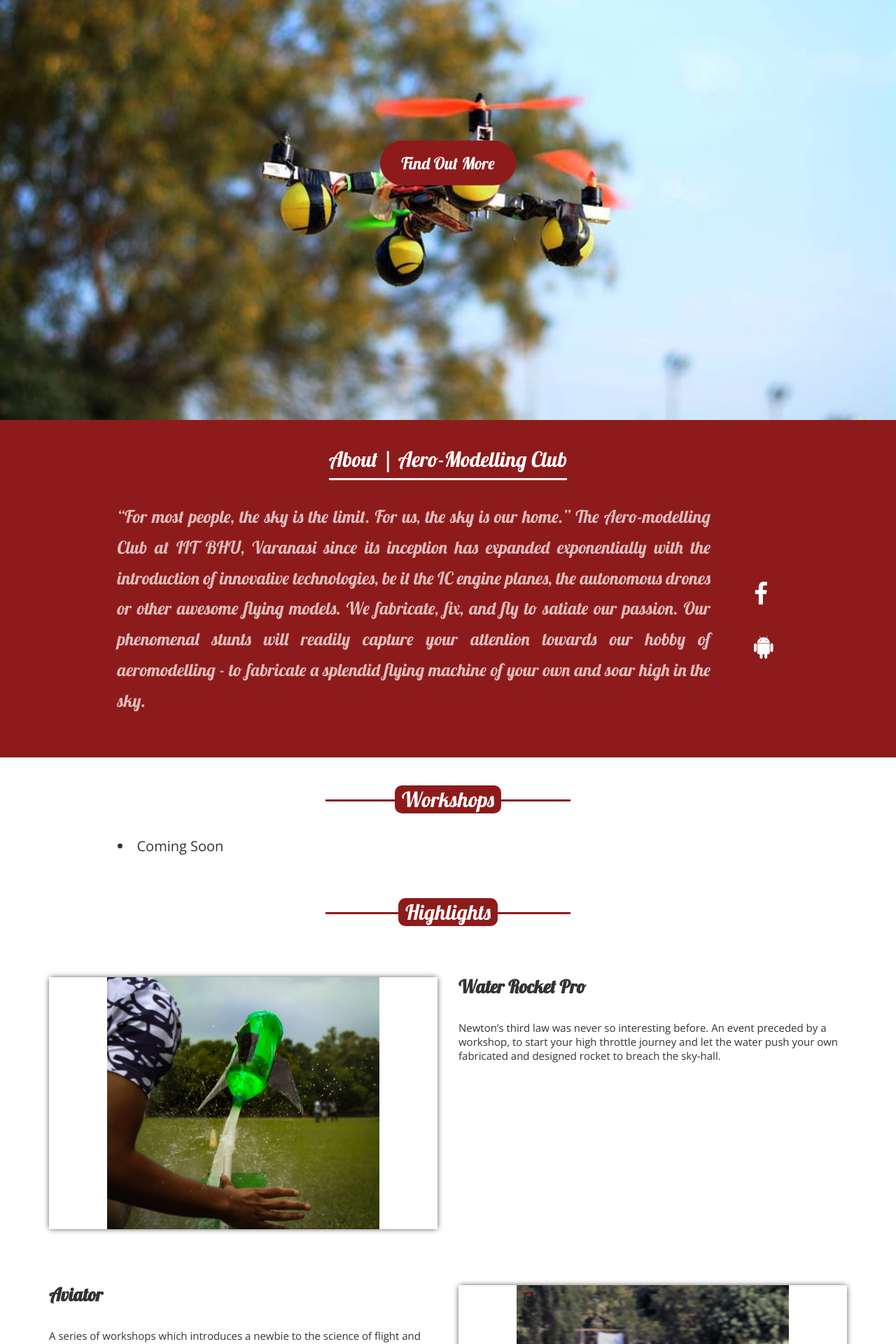
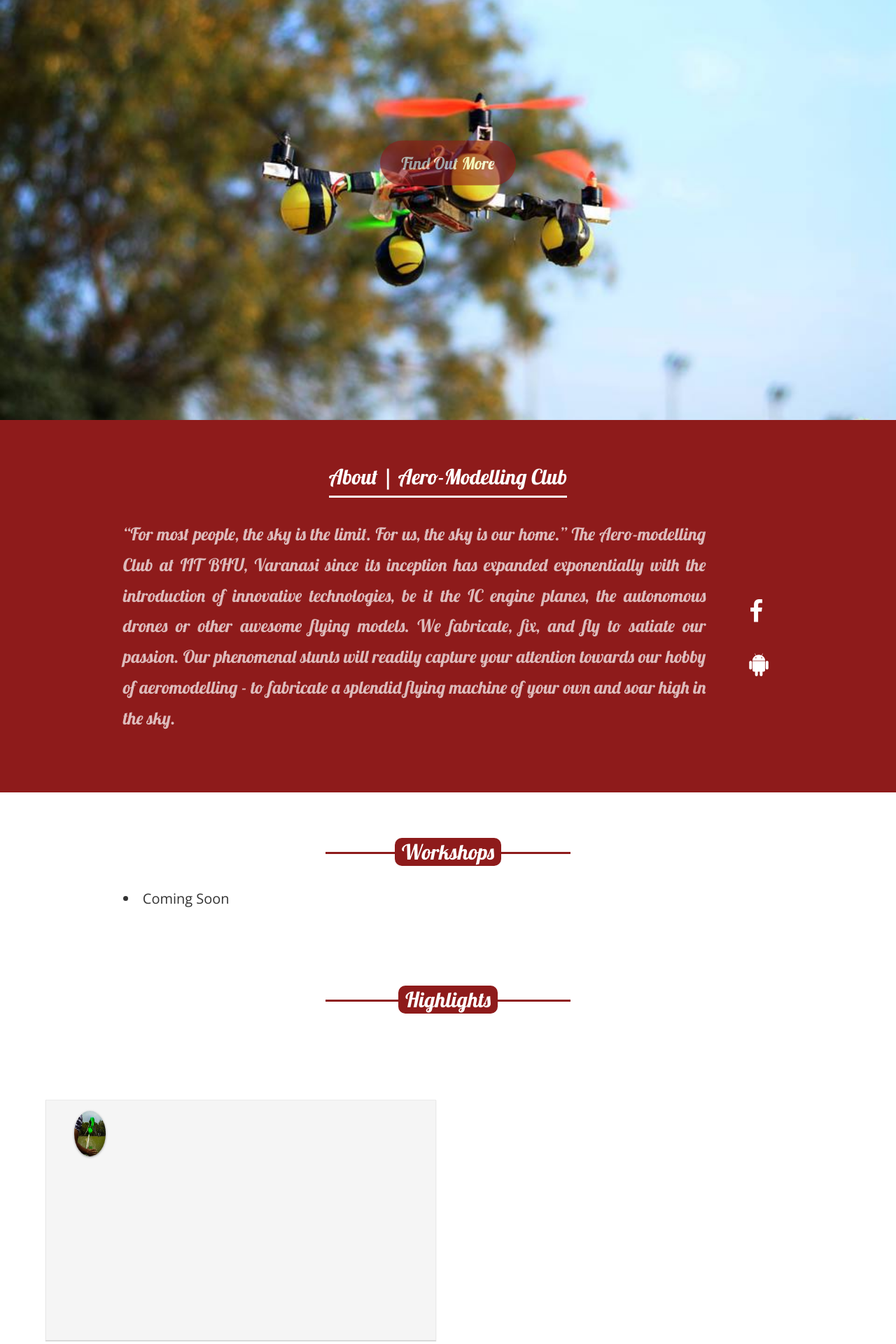
Before and after one commit to sntciitbhu/website, a Django app: page /clubs/aero_modelling in a window 1280 px wide. Shown: the part 200-2120 px from the top of the page at 70% size. Run offline with Django 3.2, Linux system fonts and the light colour scheme; some libraries are stand-ins or nearby versions.

Commit message:
button opacity
button opacity

```diff
--- a/static/clubs/amc/custom.css
+++ b/static/clubs/amc/custom.css
@@ -490,6 +490,7 @@ transition: all .35s;
 border-color: #8E1B1B;
 color: #fff;
 background-color: #8E1B1B;
+opacity: 0.6;
 -webkit-transition: all .35s;
 -moz-transition: all .35s;
 transition: all .35s;
@@ -768,3 +769,147 @@ padding-left: 0;
     list-style: none;
     text-align: left;
 }
+
+
+.cf:before,
+.cf:after {
+  content: " ";
+  display: table;
+}
+
+.cf:after {
+  clear: both;
+}
+
+.main-container {
+  background: #fff;
+  max-width: 1000px;
+  margin: 25px auto 25px auto;
+  position: relative;
+}
+
+.container {
+  position: relative;
+  padding: 25px;
+}
+/*animation element*/
+
+.animation-element {
+  opacity: 0;
+  position: relative;
+}
+/*animation element sliding left*/
+
+.animation-element.slide-left {
+  opacity: 0;
+  -moz-transition: all 500ms linear;
+  -webkit-transition: all 500ms linear;
+  -o-transition: all 500ms linear;
+  transition: all 500ms linear;
+  -moz-transform: translate3d(-100px, 0px, 0px);
+  -webkit-transform: translate3d(-100px, 0px, 0px);
+  -o-transform: translate(-100px, 0px);
+  -ms-transform: translate(-100px, 0px);
+  transform: translate3d(-100px, 0px, 0px);
+}
+
+.animation-element.slide-left.in-view {
+  opacity: 1;
+  -moz-transform: translate3d(0px, 0px, 0px);
+  -webkit-transform: translate3d(0px, 0px, 0px);
+  -o-transform: translate(0px, 0px);
+  -ms-transform: translate(0px, 0px);
+  transform: translate3d(0px, 0px, 0px);
+}
+/*animation slide left styled for testimonials*/
+
+.animation-element.slide-left.testimonial {
+  float: left;
+  width: 47%;
+  margin: 0% 1.5% 3% 1.5%;
+  background: #F5F5F5;
+  padding: 15px;
+box-shadow: 0px 1px 1px 0px rgba(0, 0, 0, 0.2);
+  border: solid 1px #EAEAEA;
+}
+.animation-element.slide-left.testimonial:hover,
+.animation-element.slide-left.testimonial:active{
+  box-shadow: 0px 2px 8px 0px rgba(0, 0, 0, 0.25);
+}
+
+.animation-element.slide-left.testimonial:nth-of-type(odd) {
+  width: 48.5%;
+  margin: 0% 1.5% 3.0% 0%;
+}
+
+.animation-element.slide-left.testimonial:nth-of-type(even) {
+  width: 48.5%;
+  margin: 0% 0% 3.0% 1.5%;
+}
+
+.animation-element.slide-left.testimonial .header{
+  float: left;
+  width: 100%;
+  margin-bottom: 10px;
+}
+.animation-element.slide-left.testimonial .left{
+  float: left;
+  margin-right: 15px;
+}
+.animation-element.slide-left.testimonial .right{
+  float: left;
+}
+
+.animation-element.slide-left.testimonial img {
+  width: 65px;
+  height: 65px;
+  border-radius: 50%;
+  box-shadow: 0px 1px 3px rgba(51, 51, 51, 0.5);
+}
+
+.animation-element.slide-left.testimonial h3 {
+  margin: 0px 0px 5px 0px;
+}
+
+.animation-element.slide-left.testimonial h4 {
+  margin: 0px 0px 5px 0px;
+}
+
+.animation-element.slide-left.testimonial .content {
+  float: left;
+  width:100%;
+  margin-bottom: 10px;
+}
+
+.animation-element.slide-left.testimonial .rating{}
+
+.animation-element.slide-left.testimonial i {
+  color: #aaa;
+  margin-right: 5px;
+}
+
+
+
+/*media queries for small devices*/
+@media screen and (max-width: 678px){
+  /*testimonials*/
+  .animation-element.slide-left.testimonial,
+  .animation-element.slide-left.testimonial:nth-of-type(odd),
+  .animation-element.slide-left.testimonial:nth-of-type(even){
+    width: 100%;
+    margin: 0px 0px 20px 0px;
+  }
+  .animation-element.slide-left.testimonial .right,
+  .animation-element.slide-left.testimonial .left,
+  .animation-element.slide-left.testimonial .content,
+  .animation-element.slide-left.testimonial .rating{
+    text-align: center;
+    float: none;
+  }
+  .animation-element.slide-left.testimonial img{
+    width: 85px;
+    height: 85px;
+    margin-bottom: 5px;
+  }
+
+}
--- a/static/clubs/amc/custom.js
+++ b/static/clubs/amc/custom.js
@@ -40,3 +40,46 @@ $('#clubs').hover(function() {
  // Initialize WOW.js Scrolling Animations
     new WOW().init();
 });
+
+
+/*Interactivity to determine when an animated element in in view. In view elements trigger our animation*/
+$(document).ready(function() {
+
+  //window and animation items
+  var animation_elements = $.find('.animation-element');
+  var web_window = $(window);
+
+  //check to see if any animation containers are currently in view
+  function check_if_in_view() {
+    //get current window information
+    var window_height = web_window.height();
+    var window_top_position = web_window.scrollTop();
+    var window_bottom_position = (window_top_position + window_height);
+
+    //iterate through elements to see if its in view
+    $.each(animation_elements, function() {
+
+      //get the element sinformation
+      var element = $(this);
+      var element_height = $(element).outerHeight();
+      var element_top_position = $(element).offset().top;
+      var element_bottom_position = (element_top_position + element_height);
+
+      //check to see if this current container is visible (its viewable if it exists between the viewable space of the viewport)
+      if ((element_bottom_position >= window_top_position) && (element_top_position <= window_bottom_position)) {
+        element.addClass('in-view');
+      } else {
+        element.removeClass('in-view');
+      }
+    });
+
+  }
+
+  //on or scroll, detect elements in view
+  $(window).on('scroll resize', function() {
+      check_if_in_view()
+    })
+    //trigger our scroll event on initial load
+  $(window).trigger('scroll');
+
+});
--- a/templates/amc.html
+++ b/templates/amc.html
@@ -72,7 +72,7 @@
 
         <header>
             <div class="header-content">
-                <a href="#about" class="btn btn-primary btn-xl page-scroll">Find Out More</a>
+                <a href="#about" class="btn btn-primary btn-xl page-scroll" style="opacity: 0.6;">Find Out More</a>
             </div>
         </header>
 
@@ -137,26 +137,26 @@
             </div>
 
              <!--highlights Section-->
-            <section id="clubs" class="clubs bg-grey roomy-70">
+            <section id="clubs" class="clubs bg-grey roomy-70 cf">
                 <div class="container">
                     <div class="row">
-                        <div class="main_clubs">
+                        <div class="main_clubs animation-element slide-left testimonial">
                             <div class="col-md-6">
                                 <div class="clubs_slid">
                                     <div class="clubs_items text-center">
-                                        <div class="clubs_item">
+                                        <div class="clubs_item left">
                                                 <img src="/static/clubs/amc/img/waterrocket.jpg" style="max-width: 70%;" alt="" />
                                         </div>
                                     </div>
                                 </div>
                             </div>
 
-                            <div class="col-md-6">
-                                <div class="clubs_item sm-m-top-50">
+                            <div class="col-md-6 cf">
+                                <div class="clubs_item sm-m-top-50 right content animation-element">
                                     <h2 class="section-heading">Water Rocket Pro
                                         <hr class="light">
                                     </h2>
-                                    <p class="m-top-20" style="font-size: 1.5rem!important;">Newton’s third law was never so interesting before. An event preceded by a workshop, to start your high throttle journey and let the water push your own fabricated and designed rocket to breach the sky-hall.
+                                    <p class="m-top-20" style="font-size: 2.2rem!important;">Newton’s third law was never so interesting before. An event preceded by a workshop, to start your high throttle journey and let the water push your own fabricated and designed rocket to breach the sky-hall.
                                         </p>
                                 </div>
                             </div>
@@ -184,7 +184,7 @@
                                     <h2 class="section-heading">Aviator
                                         <hr class="light">
                                     </h2>
-                                    <p class="m-top-20" style="font-size: 1.5rem!important;">A series of workshops which introduces a newbie to the science of flight and teaches the nitty-gritty of fabricating an RC plane from scratch. It is followed by an event to test your concepts and design of the RC Plane.
+                                    <p class="m-top-20" style="font-size: 2.2rem!important;">A series of workshops which introduces a newbie to the science of flight and teaches the nitty-gritty of fabricating an RC plane from scratch. It is followed by an event to test your concepts and design of the RC Plane.
                                     </p>
                                 </div>
                             </div>
@@ -212,7 +212,7 @@
                                     <h2 class="section-heading">Quadcopters
                                         <hr class="light">
                                     </h2>
-                                    <p class="m-top-20" style="font-size: 1.5rem!important;">A quadcopter is the apple of any aeromodellers eyes. A set of workshop introduces the neophytes to the vast field of quadcopter drones, their wide applications and its basic design, construction and flying.
+                                    <p class="m-top-20" style="font-size: 2.2rem!important;">A quadcopter is the apple of any aeromodellers eyes. A set of workshop introduces the neophytes to the vast field of quadcopter drones, their wide applications and its basic design, construction and flying.
 
                                         </p>
                                 </div>
@@ -242,7 +242,7 @@
                                     <h2 class="section-heading">Flight Controllers
                                         <hr class="light">
                                     </h2>
-                                    <p class="m-top-20" style="font-size: 1.5rem!important;">Ever wondered about the unmistakable stability and great manoeuvrability of a multi-rotor like quadcopters or hexacopters? These are the go-to workshops! Learn about various flight controllers, their built-in sensors, processes involved in the execution of a signal and how to configure them.
+                                    <p class="m-top-20" style="font-size: 1.8rem!important;">Ever wondered about the unmistakable stability and great manoeuvrability of a multi-rotor like quadcopters or hexacopters? These are the go-to workshops! Learn about various flight controllers, their built-in sensors, processes involved in the execution of a signal and how to configure them.
                                     </p>
                                 </div>
                             </div>
@@ -268,7 +268,7 @@
                                         <h2 class="section-heading">Hovercraft
                                             <hr class="light">
                                         </h2>
-                                        <p class="m-top-20" style="font-size: 1.5rem!important;">These workshops on hovercrafts- an amphibious vehicle which has gone obscure in the present ages- aim at providing an opportunity to experiment with the all-terrain craft and revive it in the modern engineering. It covers the working of an ACV(Air Cushion Vehicle) and other rudiments.
+                                        <p class="m-top-20" style="font-size: 2.2rem!important;">These workshops on hovercrafts- an amphibious vehicle which has gone obscure in the present ages- aim at providing an opportunity to experiment with the all-terrain craft and revive it in the modern engineering. It covers the working of an ACV(Air Cushion Vehicle) and other rudiments.
                                             </p>
                                     </div>
                                 </div>
--- a/templates/astro.html
+++ b/templates/astro.html
@@ -72,7 +72,7 @@
 
         <header>
             <div class="header-content">
-                <a href="#about" class="btn btn-primary btn-xl page-scroll">Find Out More</a>
+                <a href="#about" class="btn btn-primary btn-xl page-scroll"  style="opacity: 0.6;">Find Out More</a>
             </div>
         </header>
 
--- a/templates/biz.html
+++ b/templates/biz.html
@@ -72,7 +72,7 @@
 
         <header>
             <div class="header-content">
-                <a href="#about" class="btn btn-primary btn-xl page-scroll">Find Out More</a>
+                <a href="#about" class="btn btn-primary btn-xl page-scroll"  style="opacity: 0.6;">Find Out More</a>
             </div>
         </header>
 
--- a/templates/cops.html
+++ b/templates/cops.html
@@ -72,7 +72,7 @@
 
         <header>
             <div class="header-content">
-                <a href="#about" class="btn btn-primary btn-xl page-scroll">Find Out More</a>
+                <a href="#about" class="btn btn-primary btn-xl page-scroll"  style="opacity: 0.6;">Find Out More</a>
             </div>
         </header>
 
--- a/templates/csi.html
+++ b/templates/csi.html
@@ -72,7 +72,7 @@
 
         <header>
             <div class="header-content">
-                <a href="#about" class="btn btn-primary btn-xl page-scroll">Find Out More</a>
+                <a href="#about" class="btn btn-primary btn-xl page-scroll"  style="opacity: 0.6;">Find Out More</a>
             </div>
         </header>
 
--- a/templates/index.html
+++ b/templates/index.html
@@ -43,7 +43,7 @@
                         <span class="icon-bar"></span>
                         <span class="icon-bar"></span>
                     </button>
-                    <a class="navbar-brand page-scroll" href="#page-top">General Inventory
+                    <a class="navbar-brand page-scroll" href="#page-top">Science & Technology Council
                         </br><span class="iit-heading normal-font">IIT (BHU) Varanasi</span>
                     </a>
                 </div>
--- a/templates/robotics.html
+++ b/templates/robotics.html
@@ -72,7 +72,7 @@
 
         <header>
             <div class="header-content">
-                <a href="#about" class="btn btn-primary btn-xl page-scroll">Find Out More</a>
+                <a href="#about" class="btn btn-primary btn-xl page-scroll"  style="opacity: 0.6;">Find Out More</a>
             </div>
         </header>
 
--- a/templates/sae.html
+++ b/templates/sae.html
@@ -72,7 +72,7 @@
 
         <header>
             <div class="header-content">
-                <a href="#about" class="btn btn-primary btn-xl page-scroll">Find Out More</a>
+                <a href="#about" class="btn btn-primary btn-xl page-scroll"  style="opacity: 0.6;">Find Out More</a>
             </div>
         </header>
 
--- a/templates/team.html
+++ b/templates/team.html
@@ -60,7 +60,7 @@
 
         <header>
             <div class="header-content">
-                <a href="#about" class="btn btn-primary btn-xl page-scroll">Find Out More</a>
+                <a href="#about" class="btn btn-primary btn-xl page-scroll"  style="opacity: 0.6;">Find Out More</a>
             </div>
         </header>
         <section class="bg-primary" id="2018">
```
Also changed, not shown: static/clubs/amc/amcgall.css (added, +27 -0 lines).
